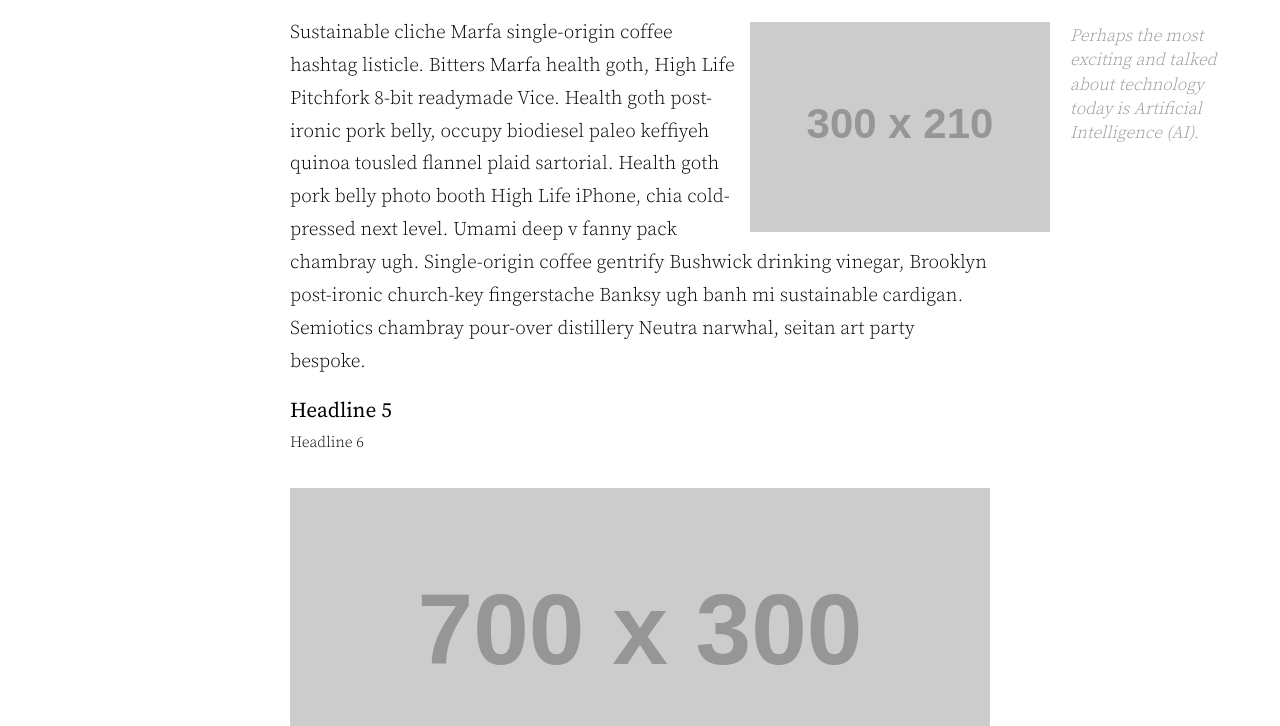
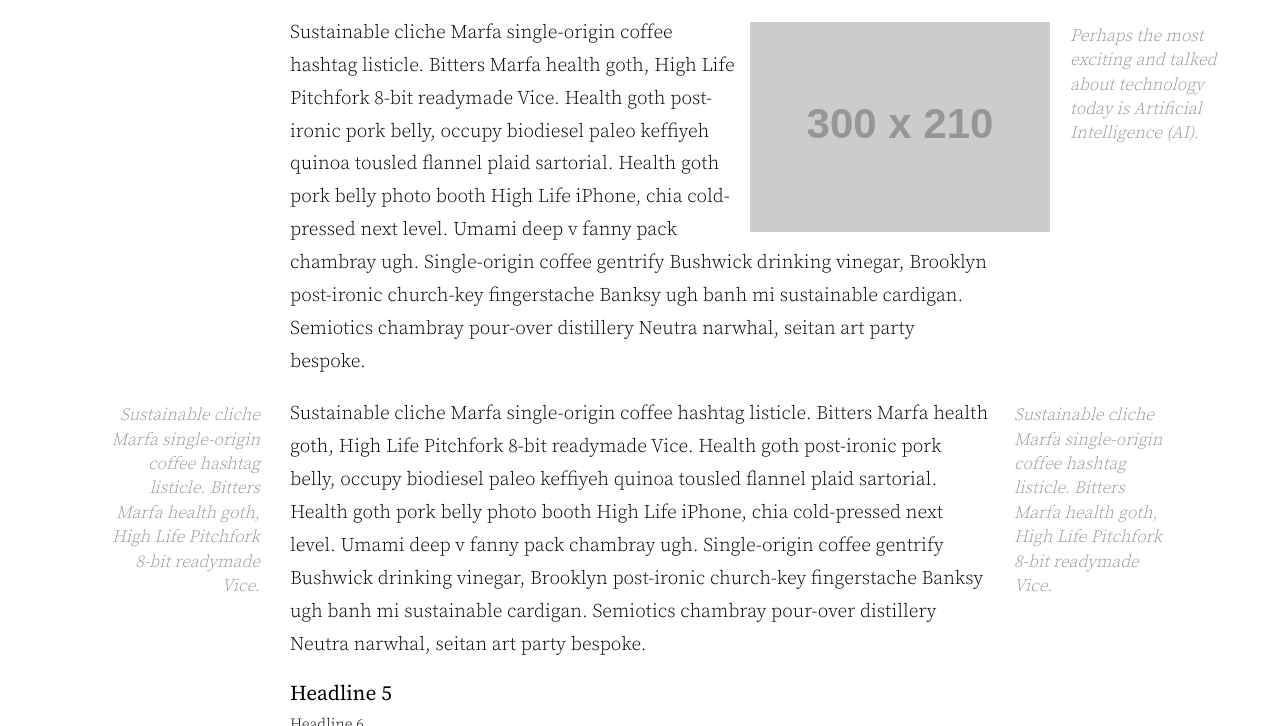
Before and after one commit to kulturpessimist/website-project-togo, a website: page src/_attachments/index.html in a window 1280 px wide. Shown: the part 2074-2800 px from the top of the page. Drawn offline with Linux system fonts and the light colour scheme; placeholder pictures from the web are drawn by us; files whose address does not match are found by name.

Commit message:
preparation for cms

```diff
--- a/src/_attachments/css/cms.css
+++ b/src/_attachments/css/cms.css
@@ -10,7 +10,16 @@
 .off-right{
 
 }
+.active{
 
+}
+.sidenote-left{
+
+}
+.sidenote-right{
+
+}
+/**/
 .cms-editable{
 	/*border: 1px solid #f00;*/
 }
--- a/src/_attachments/css/design.css
+++ b/src/_attachments/css/design.css
@@ -61,6 +61,7 @@ header{
 	background-position: center center;
 	background-repeat: no-repeat;
 	background-size: cover;
+	overflow:hidden;
 
 	margin-bottom: 4em;
 	/* FlexBox is supported enought http://caniuse.com/#feat=flexbox...*/
@@ -107,6 +108,7 @@ footer{
 	background-position: center center;
 	background-repeat: no-repeat;
 	background-size: cover;
+	overflow:hidden;
 
 	display: -webkit-flex;
 	display: flex;
@@ -245,7 +247,9 @@ nav a:hover, .home nav div.main a:hover{
 nav div.auxiliary a:hover{
 	/*text-decoration: underline;*/
 }
-
+nav a.active{
+	color: #00c174;
+}
 /*
  *	Lets style the content!!
  * */
@@ -321,3 +325,33 @@ nav div.auxiliary a:hover{
 	margin-bottom: 1.6em;
 	margin-top: 0px;
 }
+
+.content .sidenote-left{
+	float:left;
+
+	width: 160px;
+	color: #999;
+	font-style: oblique;
+	font-size: 0.9em;
+	line-height: 1.4em;
+	margin-top: 6px;
+
+	text-align: right;
+	position: absolute;
+	margin-left: -190px;
+}
+
+.content .sidenote-right{
+	float:right;
+
+	width: 160px;
+	color: #999;
+	font-style: oblique;
+	font-size: 0.9em;
+	line-height: 1.4em;
+	margin-top: 6px;
+
+	text-align: left;
+	position: absolute;
+	margin-left: 724px;
+}
--- a/src/_attachments/index.html
+++ b/src/_attachments/index.html
@@ -62,7 +62,15 @@
 			<p>
 				<img src="http://placehold.it/300x210" alt="Perhaps the most exciting and talked about technology today is Artificial Intelligence (AI)." class="off-right">Sustainable cliche Marfa single-origin coffee hashtag listicle. Bitters Marfa health goth, High Life Pitchfork 8-bit readymade Vice. Health goth post-ironic pork belly, occupy biodiesel paleo keffiyeh quinoa tousled flannel plaid sartorial. Health goth pork belly photo booth High Life iPhone, chia cold-pressed next level. Umami deep v fanny pack chambray ugh. Single-origin coffee gentrify Bushwick drinking vinegar, Brooklyn post-ironic church-key fingerstache Banksy ugh banh mi sustainable cardigan. Semiotics chambray pour-over distillery Neutra narwhal, seitan art party bespoke.
 			</p>
-
+			<p class="sidenote-left">
+				Sustainable cliche Marfa single-origin coffee hashtag listicle. Bitters Marfa health goth, High Life Pitchfork 8-bit readymade Vice.
+			</p>
+			<p class="sidenote-right">
+				Sustainable cliche Marfa single-origin coffee hashtag listicle. Bitters Marfa health goth, High Life Pitchfork 8-bit readymade Vice.
+			</p>
+			<p>
+				Sustainable cliche Marfa single-origin coffee hashtag listicle. Bitters Marfa health goth, High Life Pitchfork 8-bit readymade Vice. Health goth post-ironic pork belly, occupy biodiesel paleo keffiyeh quinoa tousled flannel plaid sartorial. Health goth pork belly photo booth High Life iPhone, chia cold-pressed next level. Umami deep v fanny pack chambray ugh. Single-origin coffee gentrify Bushwick drinking vinegar, Brooklyn post-ironic church-key fingerstache Banksy ugh banh mi sustainable cardigan. Semiotics chambray pour-over distillery Neutra narwhal, seitan art party bespoke.
+			</p>
 			<h5 id="last">Headline 5</h5>
 			<h6>Headline 6</h6>
 			<p>
@@ -75,12 +83,12 @@
 		<footer>
 			<img src="http://placehold.it/1200x300" class="cms-editable" id="footerimage-cms">
 			<div class="cms-editable" id="footernav-cms">
-				<a href="#"><img src="http://placehold.it/100x40" width="100" height="40"></a>
-				<a href="#">Impressum</a>
+				<a href="http://www.natureOffice.com" target="_blank"><img src="../img/natureoffice.png" width="100" height="40"></a>
+				<a href="impressum.html">Impressum</a>
 				<a href="#">Kontakt</a>
-				<a href="#">Deutsch</a>
-				<a href="#">Englisch</a>
-				<a href="#">Französisch</a>
+				<a href="/de/">Deutsch</a>
+				<a href="/en/">Englisch</a>
+				<a href="/fr/">Französisch</a>
 			</div>
 		</footer>
 
```
Also changed, not shown: src/_attachments/home.html (+5 -5 lines), src/_attachments/resources/application.min.js.
